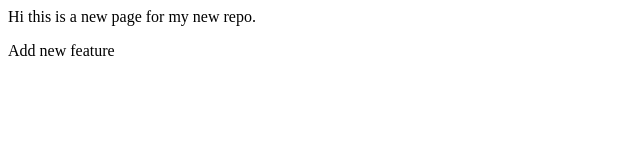
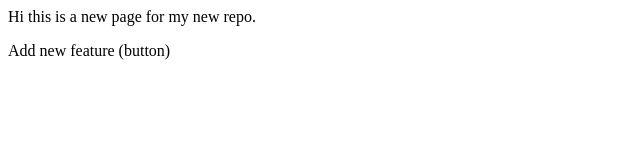
Before and after one commit to Ayushman-Nanda/localrepo, a plain HTML site: page index.html in a window 1280 px wide. Shown: the full height of the page, 0-640 px from the left. Drawn offline with Linux system fonts and the light colour scheme.

Commit message:
Add buton

```diff
--- a/index.html
+++ b/index.html
@@ -1,4 +1,4 @@
 <p>
     Hi this is a new page for my new repo.
 </p>
-<p>Add new feature</p>
+<p>Add new feature (button)</p>
```
